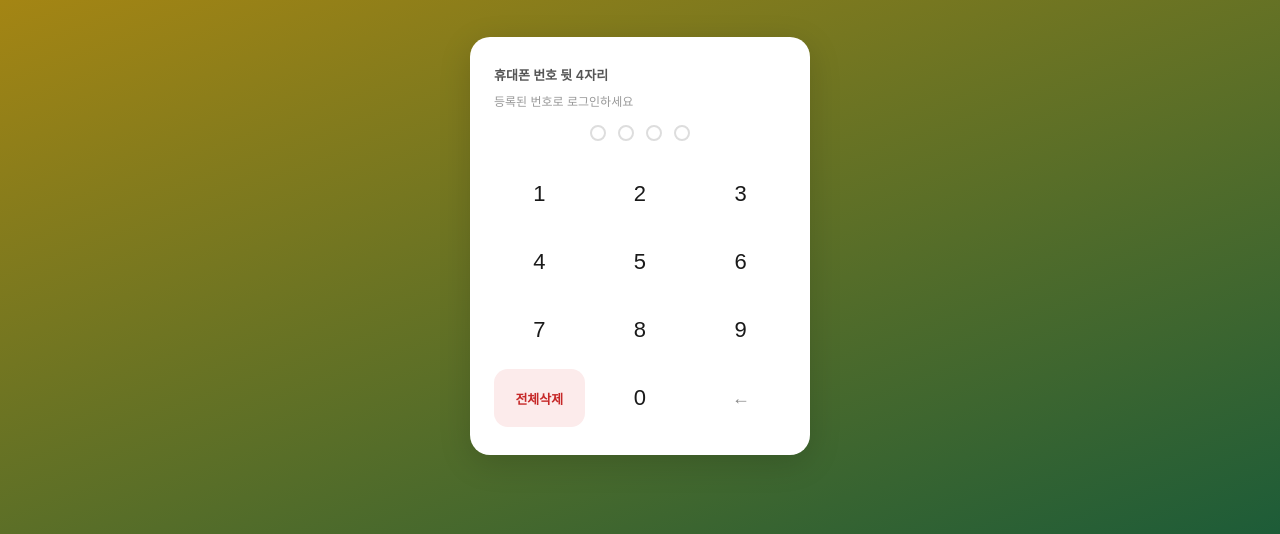
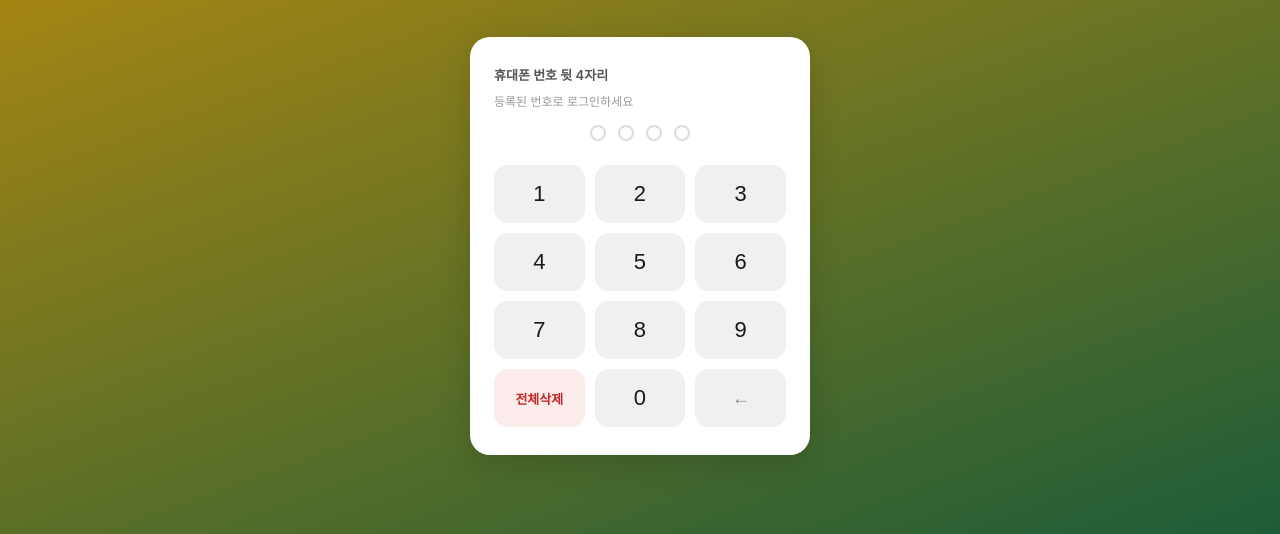
Before and after one commit to doctorj011-blip/saebom-studyhall, a plain HTML site: page saebom_student.html in a window 1280 px wide. Shown: the part 266-800 px from the top of the page. Drawn offline with Linux system fonts and the light colour scheme.

Commit message:
Add files via upload

```diff
--- a/saebom_student.html
+++ b/saebom_student.html
@@ -53,7 +53,7 @@ body{font-family:-apple-system,BlinkMacSystemFont,'Segoe UI',sans-serif;backgrou
 .pin-dot{width:16px;height:16px;border-radius:50%;border:2px solid #ddd;transition:all 0.15s}
 .pin-dot.filled{background:#F0D020;border-color:#C8900A}
 .numpad{display:grid;grid-template-columns:repeat(3,1fr);gap:10px}
-.np-btn{padding:16px;font-size:22px;font-weight:500;border:none;background:#ffffff;border-radius:14px;cursor:pointer;transition:background 0.1s;color:#1a1a1a}
+.np-btn{padding:16px;font-size:22px;font-weight:500;border:none;background:#f0f0f0;border-radius:14px;cursor:pointer;transition:background 0.1s;color:#1a1a1a}
 .np-btn:active{background:#e0e8e3}
 .np-del{font-size:18px;color:#888}
 .np-clear{font-size:13px;font-weight:600;color:#C62828;background:#FCEBEB}
```
